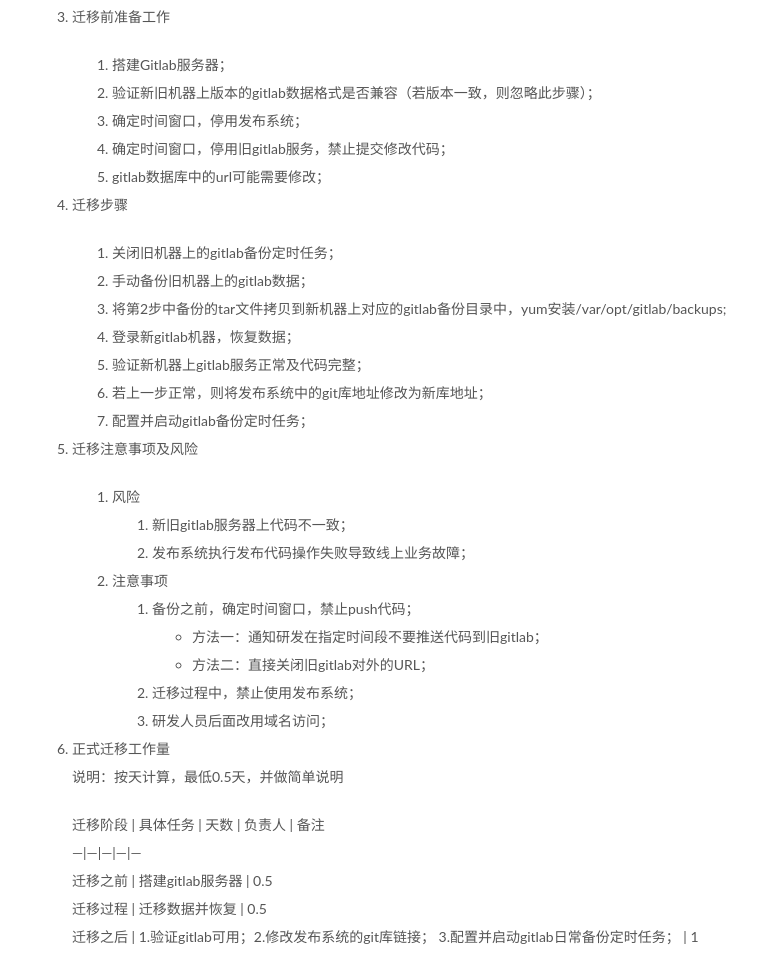
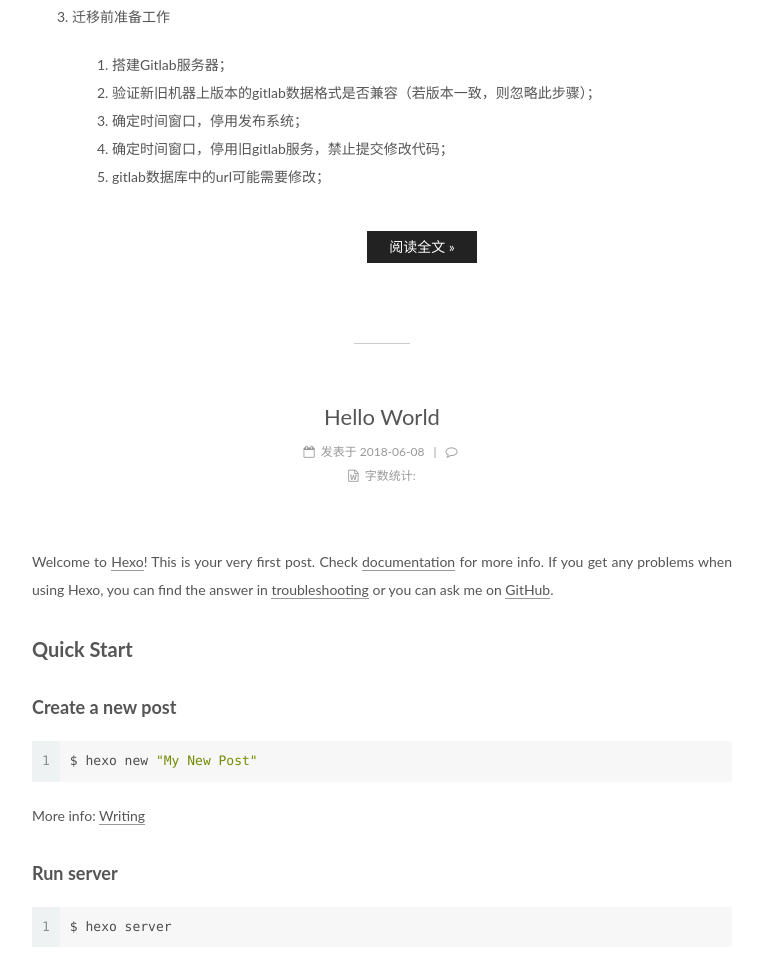
Before and after one commit to cjw0202/cjw0202.github.io, a plain HTML site: page index.html in a window 1280 px wide. Shown: the part 1073-2027 px from the top of the page, without its empty margins (258-1021 px from the left). Drawn offline with Linux system fonts and the light colour scheme.

Commit message:
Site updated: 2018-06-12 14:57:14

```diff
--- a/css/main.css
+++ b/css/main.css
@@ -1822,7 +1822,7 @@ pre .javascript .function {
   width: 4px;
   height: 4px;
   border-radius: 50%;
-  background: #e8ac1c;
+  background: #d61f98;
 }
 .links-of-blogroll {
   font-size: 13px;
--- a/index.html
+++ b/index.html
@@ -389,8 +389,7 @@
 
 
 
-
-            <h1 id="HOME"><a href="#HOME" class="headerlink" title="HOME"></a><a href="http://gitlab.shein.com:8088/operation-share/document/wikis/home" target="_blank" rel="noopener">HOME</a></h1><h1 id="directory"><a href="#directory" class="headerlink" title="directory"></a><a href="http://gitlab.shein.com:8088/operation-share/document/wikis/lt-sub-system" target="_blank" rel="noopener">directory</a></h1><h1 id="mall"><a href="#mall" class="headerlink" title="mall"></a><a href="http://gitlab.shein.com:8088/operation-share/document/wikis/mall-sub-system" target="_blank" rel="noopener">mall</a></h1><ul>
+          <h1 id="HOME"><a href="#HOME" class="headerlink" title="HOME"></a><a href="http://gitlab.shein.com:8088/operation-share/document/wikis/home" target="_blank" rel="noopener">HOME</a></h1><h1 id="directory"><a href="#directory" class="headerlink" title="directory"></a><a href="http://gitlab.shein.com:8088/operation-share/document/wikis/lt-sub-system" target="_blank" rel="noopener">directory</a></h1><h1 id="mall"><a href="#mall" class="headerlink" title="mall"></a><a href="http://gitlab.shein.com:8088/operation-share/document/wikis/mall-sub-system" target="_blank" rel="noopener">mall</a></h1><ul>
 <li>GITLAB</li>
 </ul>
 <ol>
@@ -417,45 +416,14 @@
 <li>验证新旧机器上版本的gitlab数据格式是否兼容（若版本一致，则忽略此步骤）；</li>
 <li>确定时间窗口，停用发布系统；</li>
 <li>确定时间窗口，停用旧gitlab服务，禁止提交修改代码；</li>
-<li>gitlab数据库中的url可能需要修改；</li>
-</ol>
-</li>
-<li><p>迁移步骤</p>
-<ol>
-<li>关闭旧机器上的gitlab备份定时任务；</li>
-<li>手动备份旧机器上的gitlab数据；</li>
-<li>将第2步中备份的tar文件拷贝到新机器上对应的gitlab备份目录中，yum安装/var/opt/gitlab/backups;</li>
-<li>登录新gitlab机器，恢复数据；</li>
-<li>验证新机器上gitlab服务正常及代码完整；</li>
-<li>若上一步正常，则将发布系统中的git库地址修改为新库地址；</li>
-<li>配置并启动gitlab备份定时任务；</li>
-</ol>
-</li>
-<li><p>迁移注意事项及风险</p>
-<ol>
-<li>风险<ol>
-<li>新旧gitlab服务器上代码不一致；</li>
-<li>发布系统执行发布代码操作失败导致线上业务故障；</li>
-</ol>
-</li>
-<li>注意事项<ol>
-<li>备份之前，确定时间窗口，禁止push代码；<ul>
-<li>方法一：通知研发在指定时间段不要推送代码到旧gitlab；</li>
-<li>方法二：直接关闭旧gitlab对外的URL；</li>
-</ul>
-</li>
-<li>迁移过程中，禁止使用发布系统；</li>
-<li>研发人员后面改用域名访问；   </li>
-</ol>
-</li>
-</ol>
-</li>
-<li><p>正式迁移工作量<br>说明：按天计算，最低0.5天，并做简单说明</p>
-<p> 迁移阶段 | 具体任务 | 天数 | 负责人 | 备注<br> —|—|—|—|—<br> 迁移之前 | 搭建gitlab服务器 | 0.5<br> 迁移过程 | 迁移数据并恢复 | 0.5<br> 迁移之后 | 1.验证gitlab可用；2.修改发布系统的git库链接； 3.配置并启动gitlab日常备份定时任务； | 1</p>
-</li>
-</ol>
-
-
+<li>gitlab数据库中的url可能需要修改；
+          <!--noindex-->
+          <div class="post-button text-center">
+            <a class="btn" href="/2018/06/08/first/#more" rel="contents">
+              阅读全文 &raquo;
+            </a>
+          </div>
+          <!--/noindex-->
 
 
     </div>
```
Also changed, not shown: 2018/06/08/first/index.html (+3 -2 lines).
